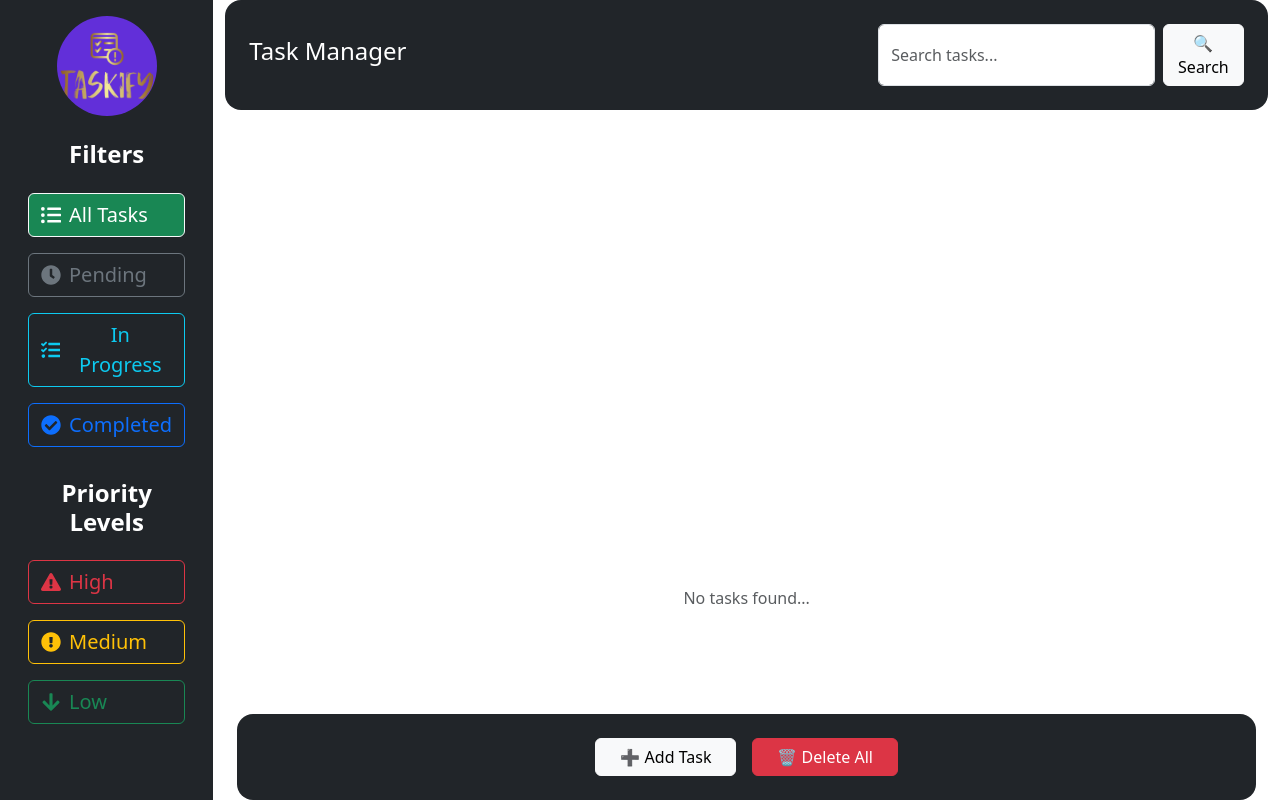
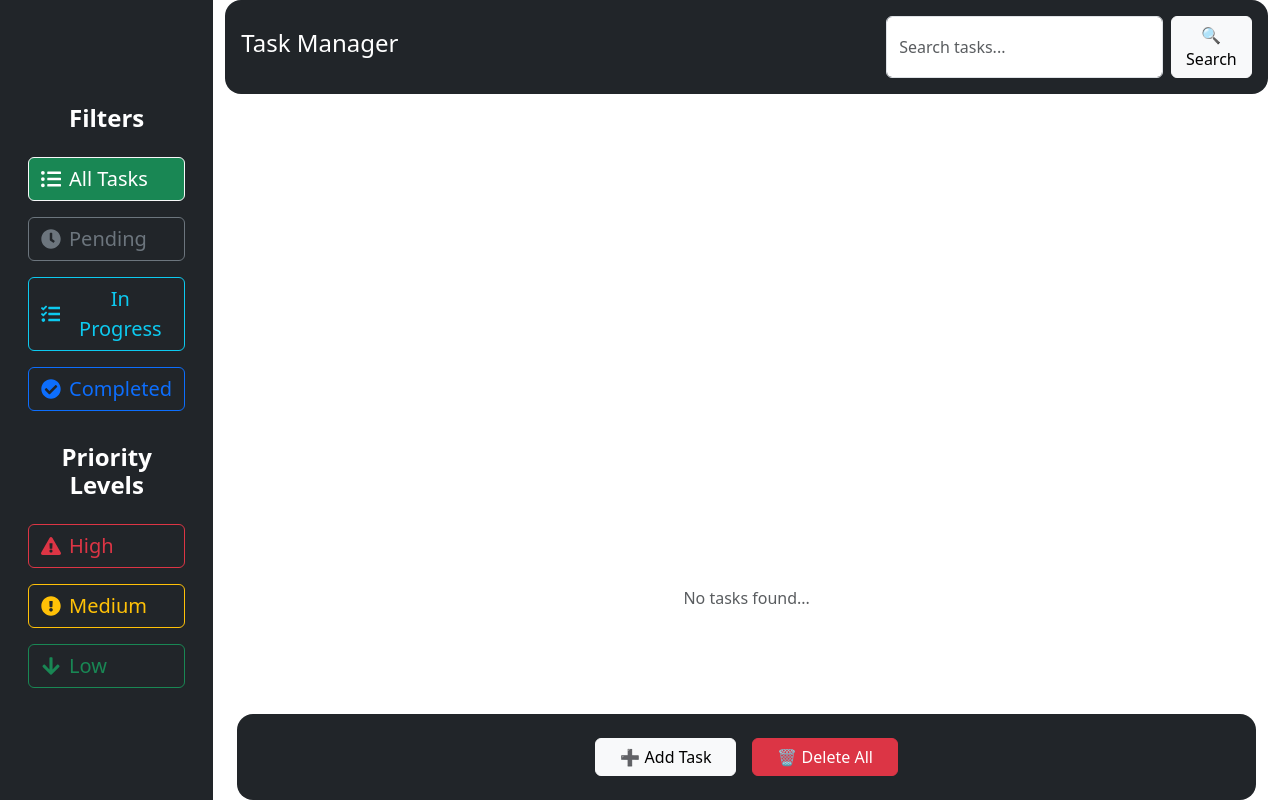
Before and after one commit to Rawan634/Final_React_Project, a React (Vite) app in the folder frontend/: page / in a window 1280 px wide. Built offline with nearby package versions, Linux system fonts and the light colour scheme.

Commit message:
changes was committed

```diff
--- a/frontend/src/components/Header.jsx
+++ b/frontend/src/components/Header.jsx
@@ -20,7 +20,7 @@ const Header = () => {
   };
 
   return (
-    <div className="text-white p-4 rounded-4 header" style={{ backgroundColor: "#212529"}}>
+    <div className="text-white p-3 rounded-4 header" style={{ backgroundColor: "#212529"}}>
       <div className="d-flex justify-content-between align-items-center">
         <h4>Task Manager</h4>
         <div className="d-flex gap-2">
--- a/frontend/src/components/Sidebar.jsx
+++ b/frontend/src/components/Sidebar.jsx
@@ -1,4 +1,3 @@
-import logo from "../assets/Logo.png";
 import { FaListUl, FaClock, FaTasks, FaCheckCircle, FaExclamationTriangle, FaExclamationCircle, FaArrowDown } from "react-icons/fa";
 
 const Sidebar = ({ status, setStatus, priority, setPriority }) => {
@@ -12,16 +11,7 @@ const Sidebar = ({ status, setStatus, priority, setPriority }) => {
   }
 
   return (
-    <div className="p-3 vh-100 d-flex flex-column align-items-center text-white">
-      {/* Logo */}
-      <div className="text-center mb-4">
-        <img
-          src={logo}
-          alt="Logo"
-          className="rounded-circle"
-          style={{ width: "100px", height: "100px", objectFit: "cover" }}
-        />
-      </div>
+    <div className="p-3 vh-100 d-flex flex-column align-items-center text-white justify-content-center">
 
       {/* Filters Section */}
       <div className="w-100">
@@ -57,6 +47,7 @@ const Sidebar = ({ status, setStatus, priority, setPriority }) => {
           </button>
         </div>
       </div>
+
     </div>
   );
 };
```
